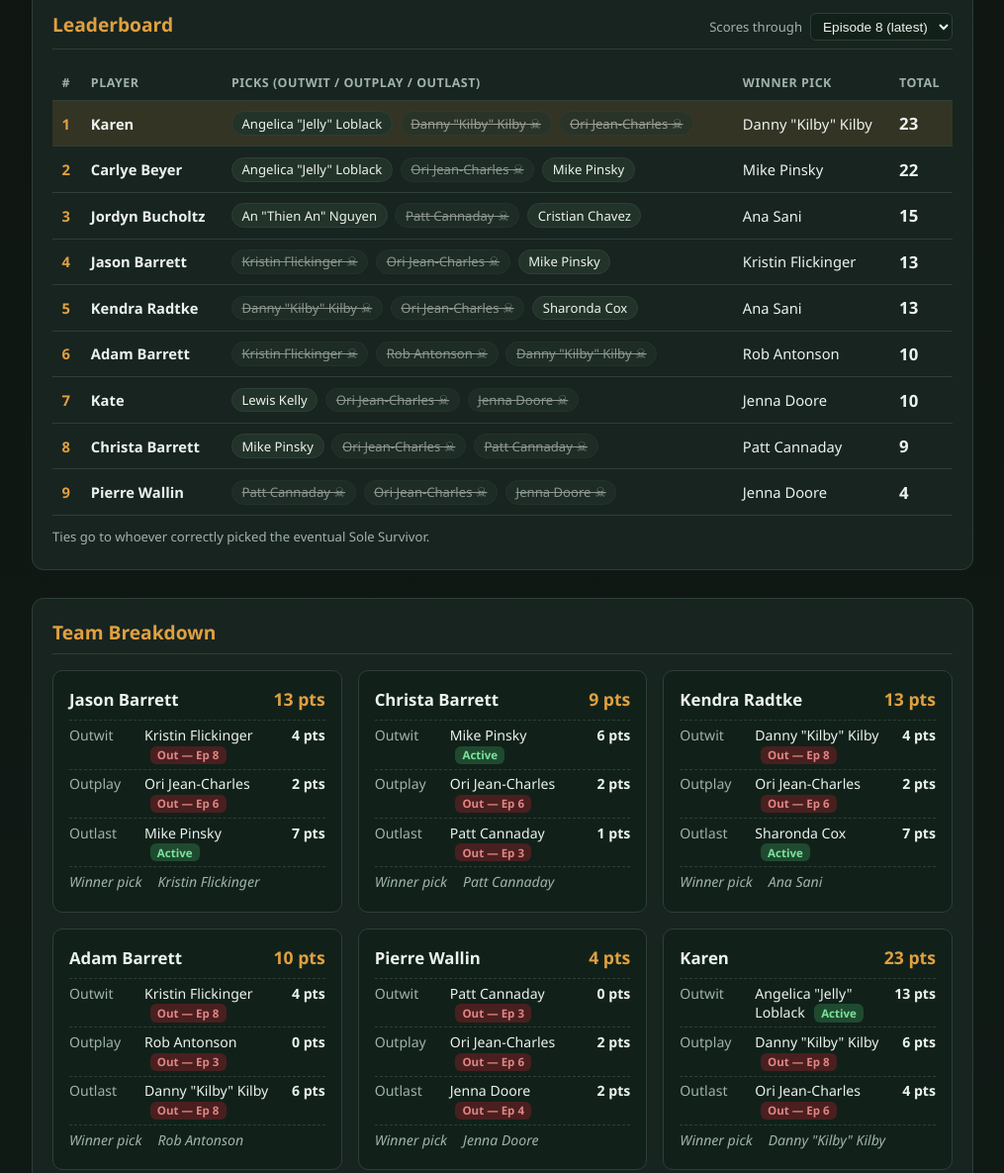
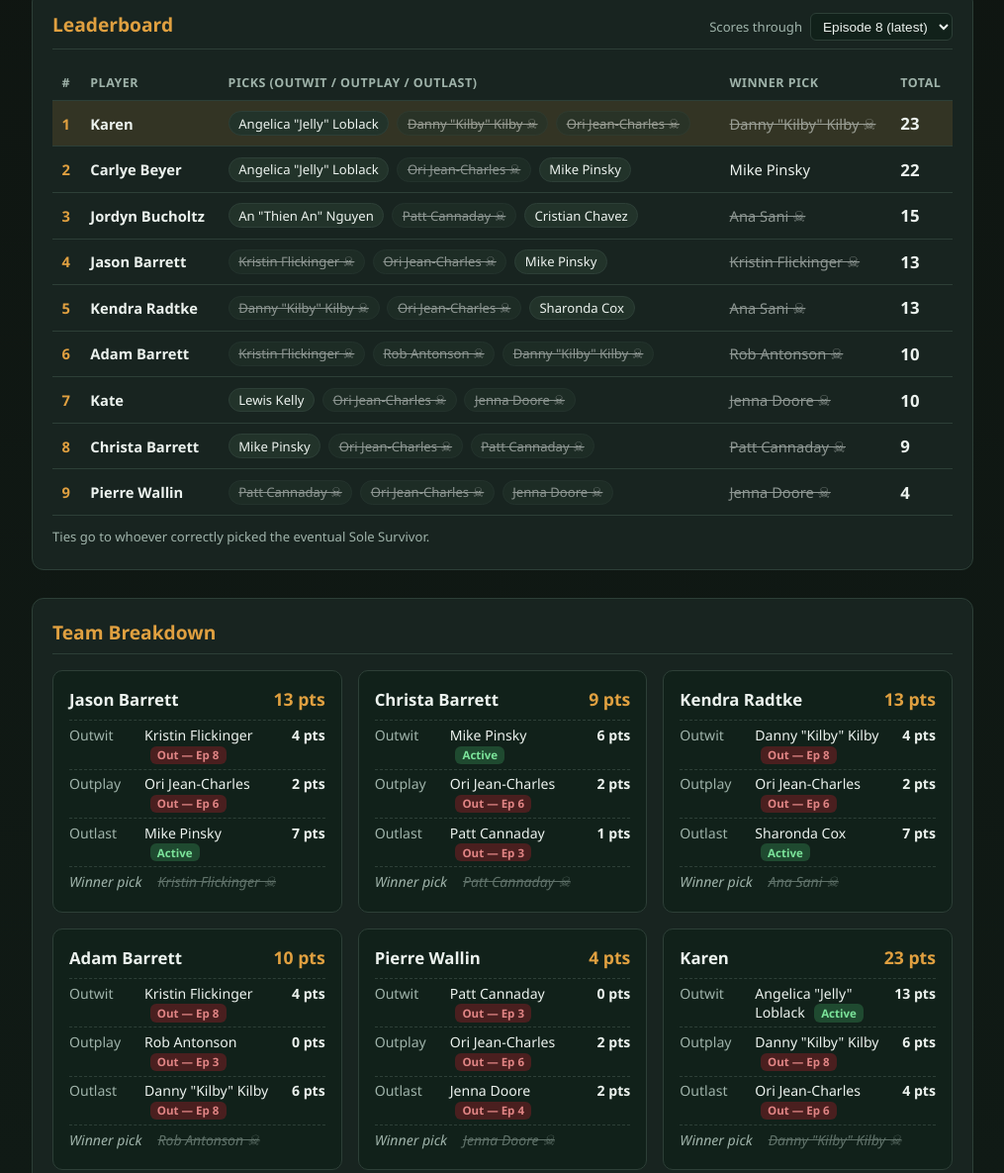
Before and after one commit to kendrarad/survivor-51-pool, a plain HTML site: page index.html in a window 1280 px wide. Shown: the part 206-1391 px from the top of the page at 99% size, without its empty margins (132-1147 px from the left). Drawn offline with Linux system fonts and the light colour scheme.

Commit message:
Strike out winner picks once the contestant is eliminated
Co-Authored-By: Claude Sonnet 5.5 <noreply@anthropic.com>

```diff
--- a/app.js
+++ b/app.js
@@ -48,6 +48,13 @@ function pickChip(name, uptoEpisode) {
   return `<span class="chip ${dead ? "chip-dead" : ""}">${name}${dead ? " ☠" : ""}</span>`;
 }
 
+// Winner pick, struck out (with a skull) once that contestant is eliminated.
+function winnerPick(name, uptoEpisode) {
+  const c = contestantByName(name);
+  const dead = c && eliminatedAsOf(c, uptoEpisode);
+  return dead ? `<span class="pick-dead">${name} ☠</span>` : name;
+}
+
 function renderMeta() {
   document.getElementById("season-label").textContent = `Season ${SURVIVOR_DATA.season}`;
   document.getElementById("last-updated").textContent = `Last updated: ${SURVIVOR_DATA.lastUpdated}`;
@@ -91,7 +98,7 @@ function renderLeaderboard() {
           ${pickChip(p.outlast, selectedEpisode)}
         </td>
         <td class="tiebreak-cell">
-          ${p.winner}${gotWinnerRight ? ' <span class="badge badge-win">✓ Winner pick</span>' : ""}
+          ${winnerPick(p.winner, selectedEpisode)}${gotWinnerRight ? ' <span class="badge badge-win">✓ Winner pick</span>' : ""}
         </td>
         <td class="score">${p.score}</td>
       </tr>`;
@@ -128,7 +135,7 @@ function renderPicksBreakdown() {
         ${row("Outlast", p.outlast, outlastPts)}
         <div class="breakdown-row tiebreak">
           <span class="breakdown-label">Winner pick</span>
-          <span class="breakdown-name">${p.winner}</span>
+          <span class="breakdown-name">${winnerPick(p.winner, selectedEpisode)}</span>
         </div>
       </div>`;
     })
--- a/style.css
+++ b/style.css
@@ -290,3 +290,8 @@ td.player-name {
 @media (max-width: 600px) {
   th, td { padding: 0.45rem 0.4rem; font-size: 0.82rem; }
 }
+
+.pick-dead {
+  opacity: 0.55;
+  text-decoration: line-through;
+}
```
